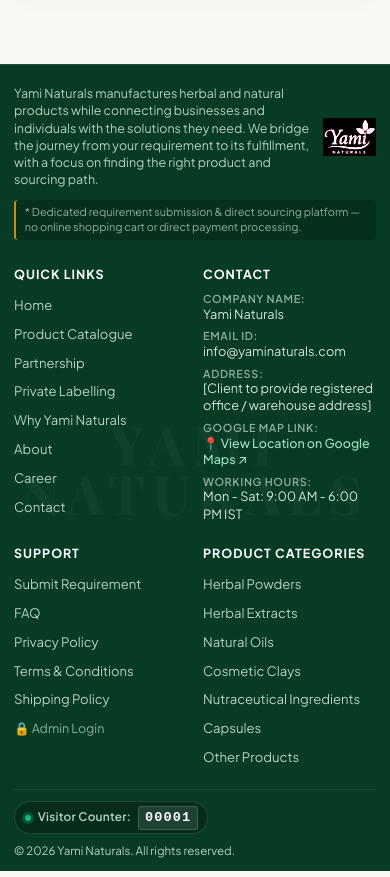
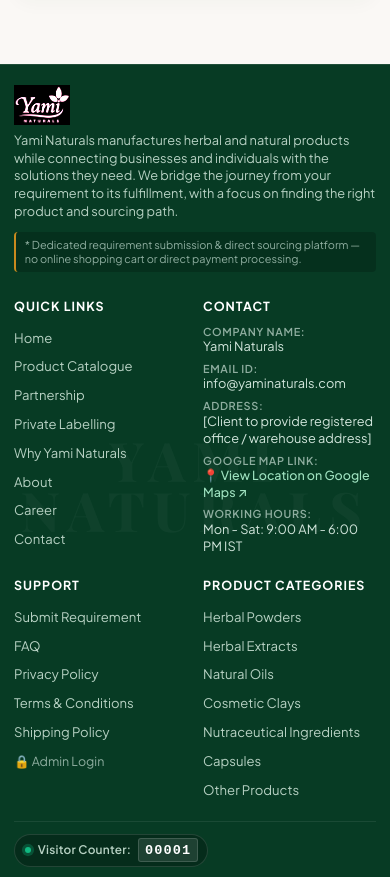
Before and after one commit to yaminaturals/yaminaturalsnewsite, a React (Vite) app: page / in a window 390 px wide. Shown: the part 8300-9177 px from the top of the page. Built offline with nearby package versions, Linux system fonts and the light colour scheme; no server answers; a web font is replaced by a local one.

Commit message:
Update footer brand logo and tagline to left alignment on mobile/tablet

```diff
--- a/src/components/layout/Footer/Footer.css
+++ b/src/components/layout/Footer/Footer.css
@@ -317,32 +317,31 @@
     margin-bottom: 0.25rem;
   }
 
-  /* Paragraph on the left, Logo on the right */
+  /* Logo and paragraph aligned on the left side */
   .footer-brand-header {
     display: flex;
-    flex-direction: row;
-    align-items: center;
-    justify-content: space-between;
-    gap: 0.75rem;
+    flex-direction: column;
+    align-items: flex-start;
+    gap: 0.4rem;
+  }
+
+  .footer-logo-link {
+    order: 1;
+    text-align: left;
+  }
+
+  .footer-logo {
+    height: clamp(40px, 9vw, 52px);
+    width: auto;
+    max-width: 180px;
   }
 
   .footer-tagline {
-    flex: 1;
-    order: 1;
-    max-width: none;
-    font-size: 0.78rem;
-    line-height: 1.38;
-  }
-
-  .footer-logo-link {
     order: 2;
-    flex-shrink: 0;
-  }
-
-  .footer-logo {
-    height: clamp(38px, 8.5vw, 52px);
-    width: auto;
-    max-width: 125px;
+    text-align: left;
+    max-width: 100%;
+    font-size: 0.80rem;
+    line-height: 1.4;
   }
 
   /* Dedicated requirement badge below both logo and paragraph */
@@ -353,6 +352,7 @@
     order: 3;
     font-size: 0.68rem;
     line-height: 1.32;
+    text-align: left;
   }
 
   /* Row 1 below brand: Quick Links on left, Contact on right */
```
